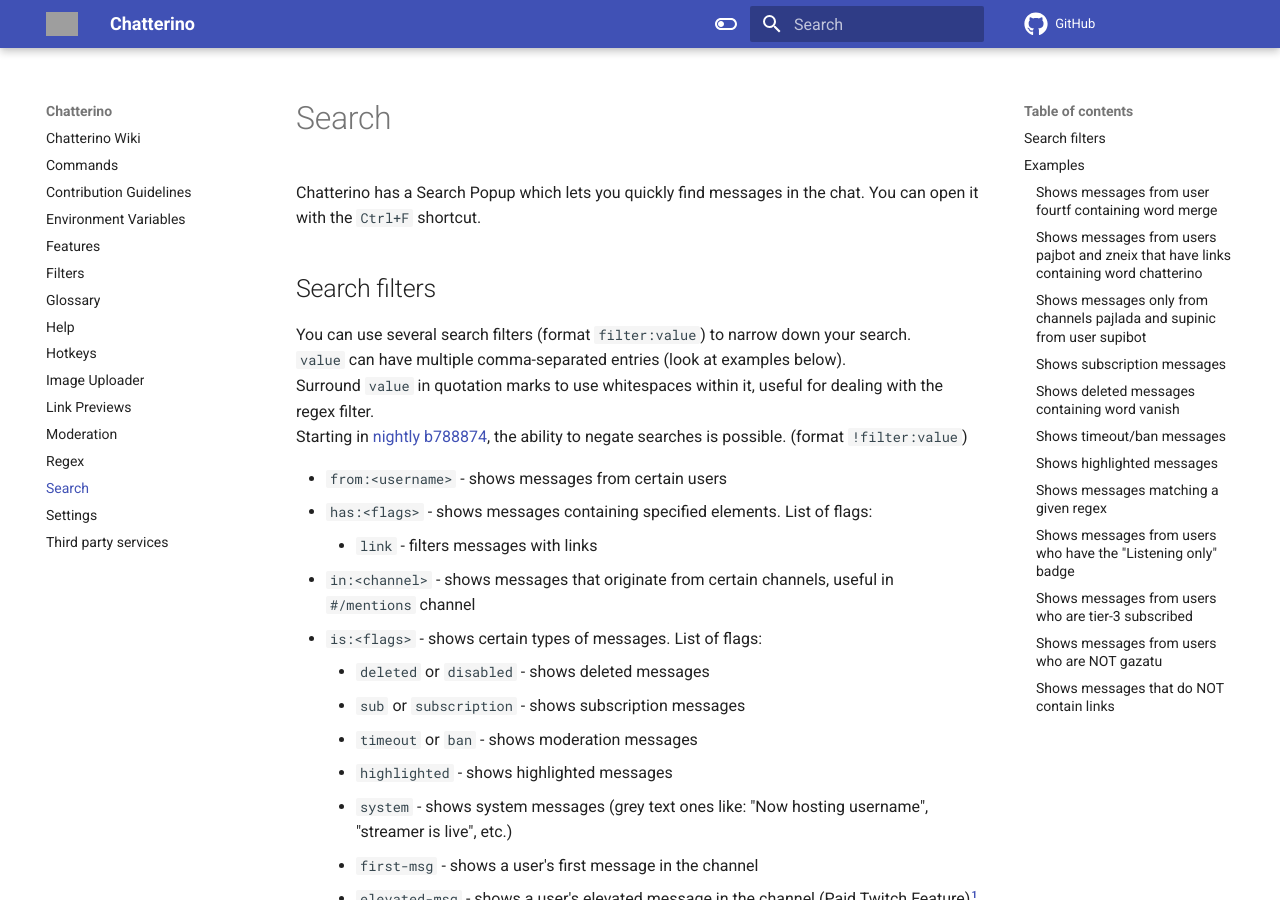
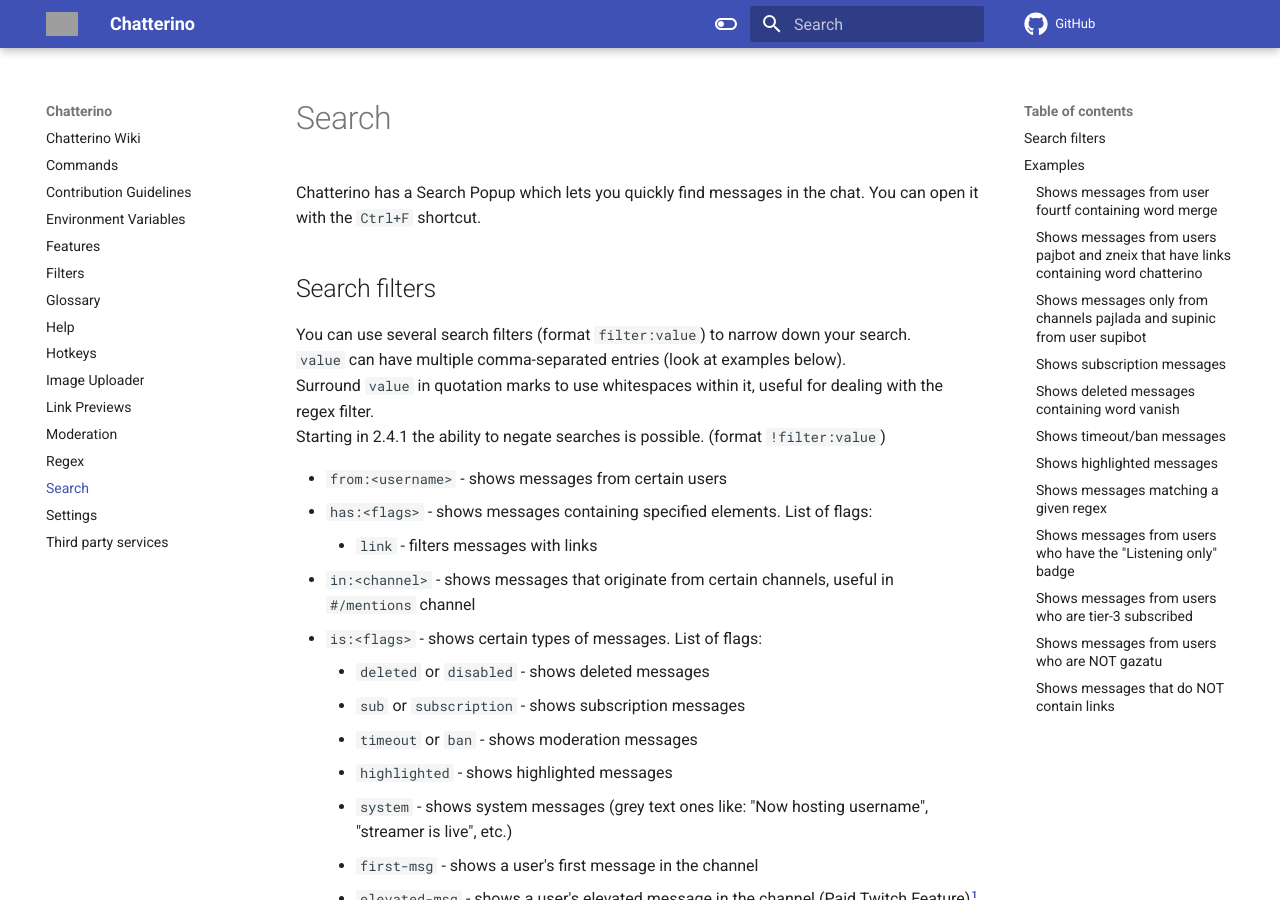
Before and after one commit to Chatterino/wiki, an MkDocs documentation site: the page built from docs/Search.md, in a window 1280 px wide and 900 px high. Built offline with MkDocs 1.6.1 and Material for MkDocs 9.7.7, drawn with Linux system fonts in a browser that asks for light colours; comment, search, counter and statistics services are not loaded; grey boxes are pictures that could not be loaded.

Commit message:
Update wiki for 2.4.1 release (#282)

```diff
--- a/docs/Search.md
+++ b/docs/Search.md
@@ -7,7 +7,7 @@
 You can use several search filters (format `filter:value`) to narrow down your search.
 `value` can have multiple comma-separated entries (look at examples below).
 Surround `value` in quotation marks to use whitespaces within it, useful for dealing with the regex filter.
-Starting in [nightly][nightly] [b788874], the ability to negate searches is possible. (format `!filter:value`)
+Starting in 2.4.1 the ability to negate searches is possible. (format `!filter:value`)
 
 -   `from:<username>` - shows messages from certain users
 -   `has:<flags>` - shows messages containing specified elements. List of flags:
@@ -92,5 +92,4 @@
 
 [^1]: Added in 2.4.0
 
-[b788874]: https://github.com/Chatterino/chatterino2/commit/b7888749fec08996bc7cdbfc8b7f4163f5ad611a
 [nightly]: ../Help/#what-is-nightly-and-how-to-use-install-it
```
